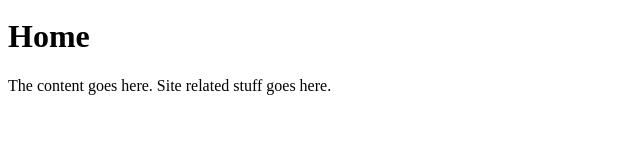
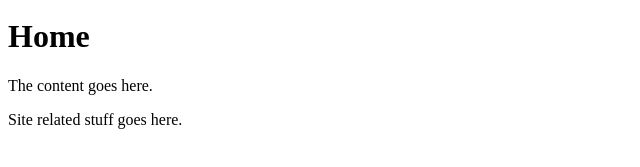
Before and after one commit to scaldes/scaldes.github.io, a plain HTML site: page index.html in a window 1280 px wide. Shown: the part 135-302 px from the top of the page, without its empty margins (0-640 px from the left). Drawn offline with Linux system fonts and the light colour scheme.

Commit message:
Update
Removed sentece from footer and put into main.

```diff
--- a/index.html
+++ b/index.html
@@ -14,8 +14,10 @@
     </nav>
     <main>
         <h1>Home</h1> </main>
+        <p>The content goes here.</p>
     <footer>
-        <p>The content goes here. Site related stuff goes here.</footer>
+        <p>Site related stuff goes here.</p>
+    </footer>
 </body>
 
 </html>
```
